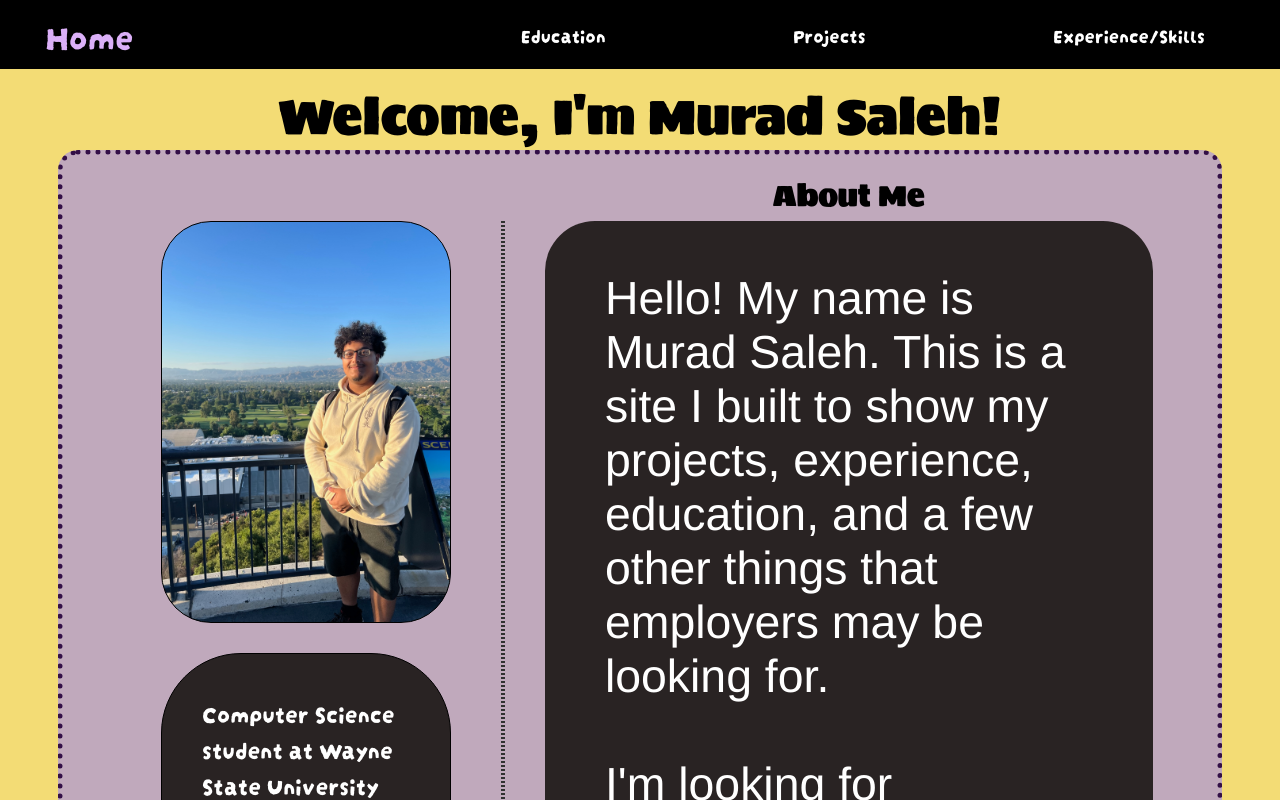
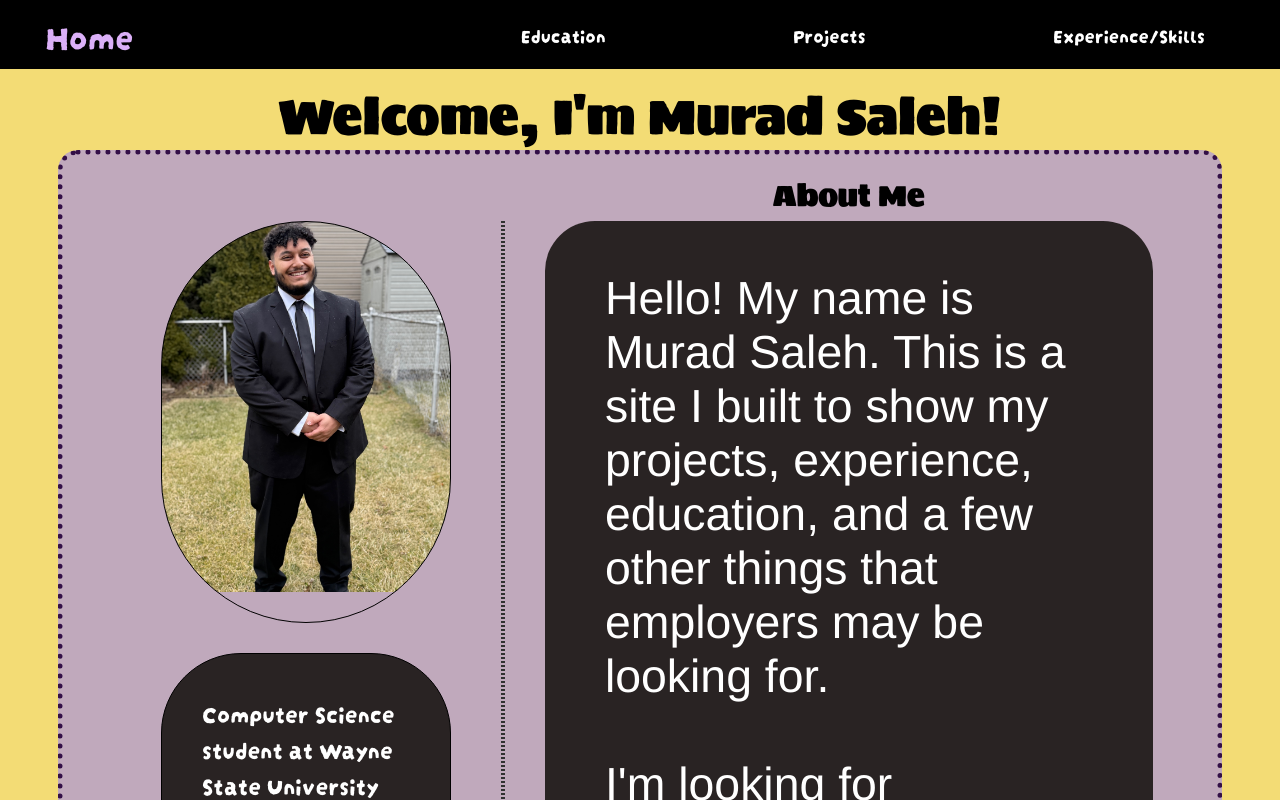
Before and after one commit to saleh-programs/Personal_Website, a React (Vite) app: page / in a window 1280 px wide. Shown: the top 800 px of the page. Built offline with nearby package versions, Linux system fonts and the light colour scheme.

Commit message:
Added new photo

```diff
--- a/styles/pages/Home.css
+++ b/styles/pages/Home.css
@@ -25,14 +25,14 @@
 }
 
 .img{
-  background-image: url('../../src/assets/images/murad5.JPEG');
+  background-image: url('../../src/assets/images/murad8.JPEG');
   background-size: 100% ;
-  background-position: center center;
+  background-position: center -30px;
   background-repeat: no-repeat;
   background-size: cover;
   min-height: 400px;
   border: 1px solid;
-  border-radius: 50px;
+  border-radius: 200px;
   margin-bottom: 30px;
 }
 
```
Also changed, not shown: src/assets/images/murad.jpg (deleted), src/assets/images/murad8.jpeg (added).
